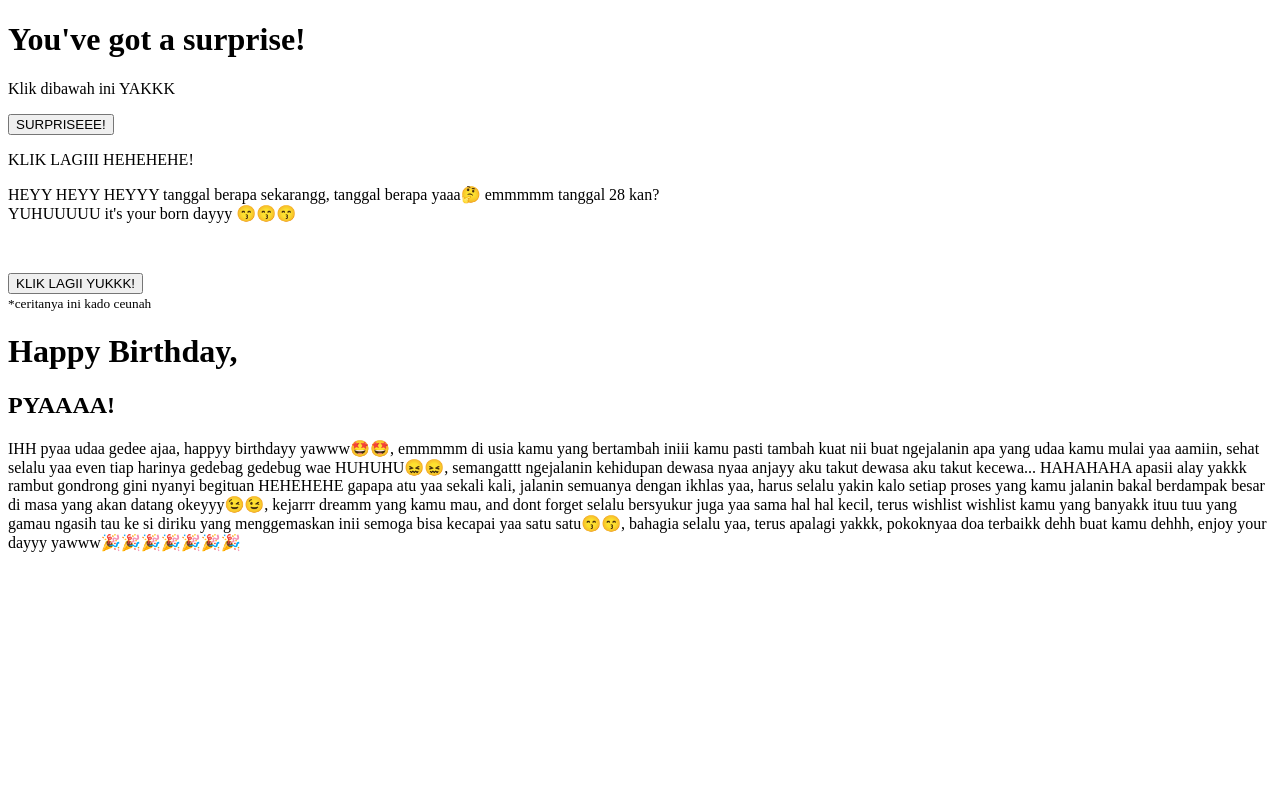
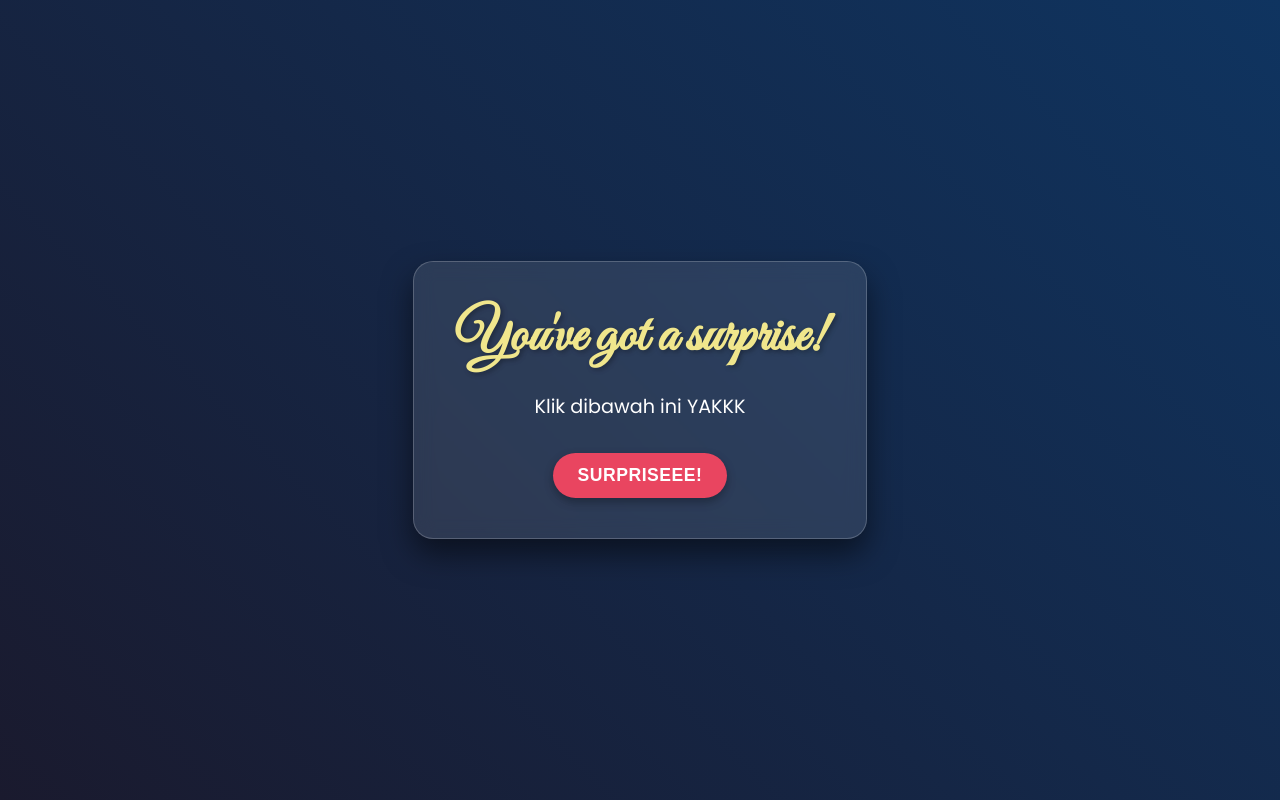
Before and after one commit to fdhlrf1/pyaa_birthday, a plain HTML site: page index.html in a window 1280 px wide. Drawn offline with Linux system fonts and the light colour scheme; the site is published under a folder, as on GitHub Pages, so addresses that start at the root find nothing.

```diff
--- a/index.html
+++ b/index.html
@@ -4,11 +4,11 @@
     <meta charset="UTF-8" />
     <meta name="viewport" content="width=device-width, initial-scale=1.0" />
     <title>A Grand Birthday Surprise!</title>
-    <link rel="stylesheet" href="/style.css" />
+    <link rel="stylesheet" href="style.css" />
   </head>
   <body>
     <audio id="backgroundMusic" loop>
-      <source src="/birthday_song.mp3" type="audio/mpeg" />
+      <source src="birthday_song.mp3" type="audio/mpeg" />
       Your browser does not support the audio element.
     </audio>
 
@@ -109,6 +109,6 @@
       </div>
     </div>
 
-    <script src="/script.js"></script>
+    <script src="script.js"></script>
   </body>
 </html>
--- a/style.css
+++ b/style.css
@@ -251,7 +251,7 @@
   align-items: center;
   position: relative;
   overflow: hidden;
-  background-image: url("/public/dory-background.png") !important;
+  background-image: url("public/dory-background.png") !important;
   background-repeat: no-repeat !important;
   background-size: cover !important;
   background-position: center !important;
```
